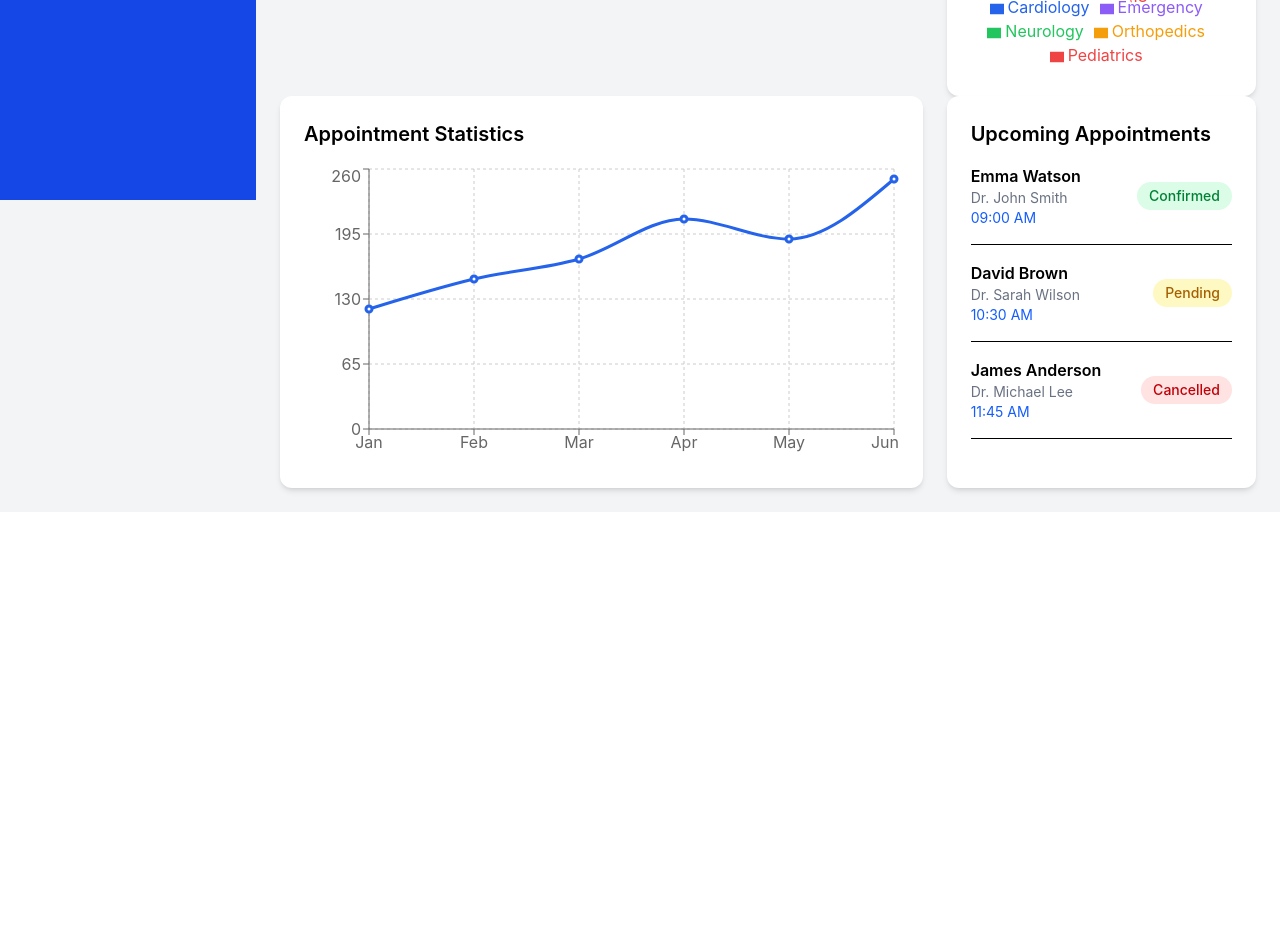
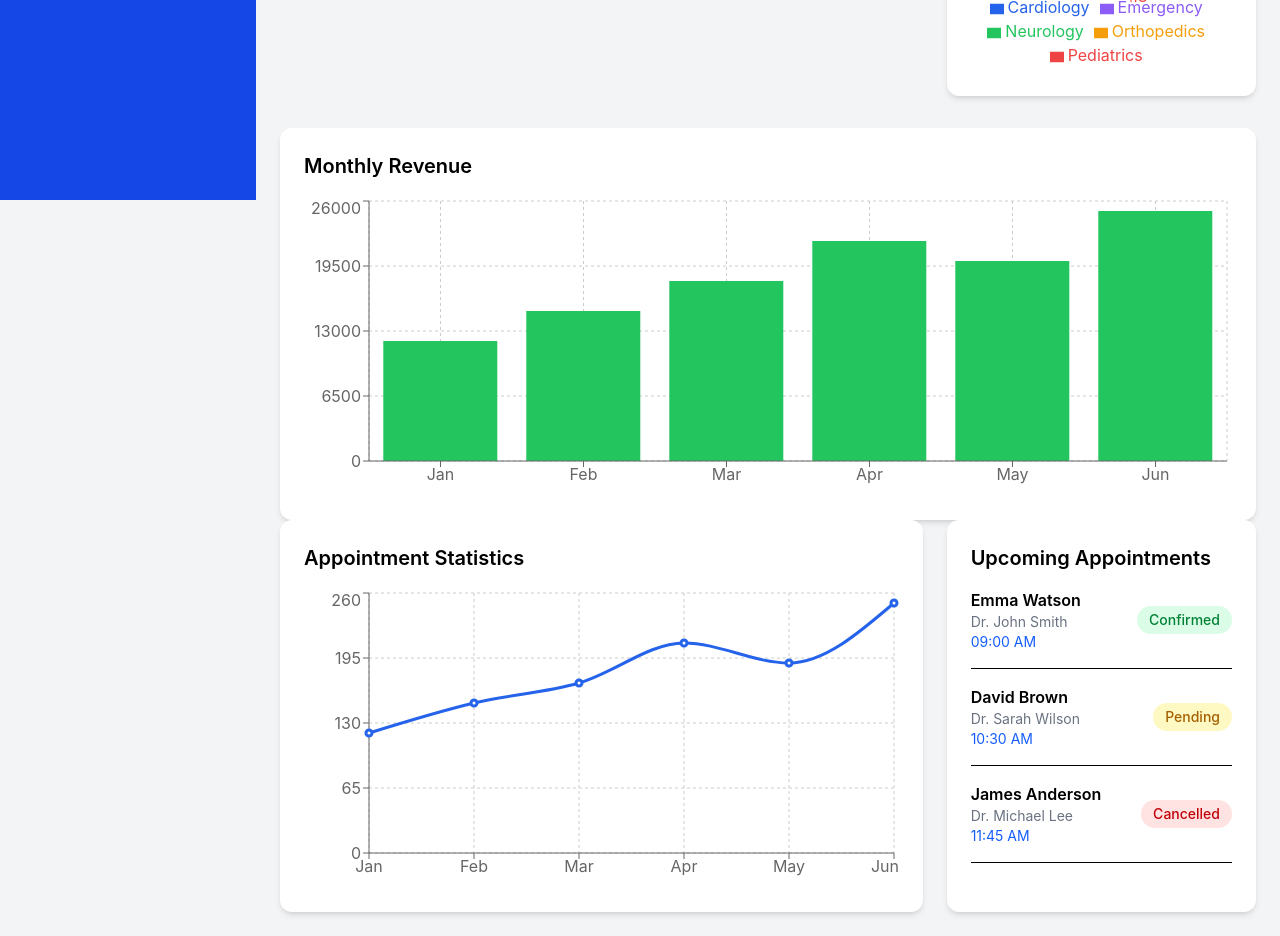
Before and after one commit to AyeshaPerera2003/hospital-management-system-react, a React (Vite) app: page / in a window 1280 px wide. Shown: the part 600-1536 px from the top of the page. Before the commit the page ends 1112 px from the top, so only its background shows below. Built offline with nearby package versions, Linux system fonts and the light colour scheme.

Commit message:
Added revenue bar chart

```diff
--- /dev/null
+++ b/src/Components/dashboard/RevenueChart.jsx
@@ -0,0 +1,33 @@
+import {
+  ResponsiveContainer,
+  BarChart,
+  Bar,
+  XAxis,
+  YAxis,
+  CartesianGrid,
+  Tooltip,
+} from "recharts";
+
+import { revenueData } from "../../data/chartData";
+
+function RevenueChart() {
+  return (
+    <div className="bg-white rounded-xl shadow-md p-6">
+      <h2 className="text-xl font-semibold mb-4">
+        Monthly Revenue
+      </h2>
+
+      <ResponsiveContainer width="100%" height={300}>
+        <BarChart data={revenueData}>
+          <CartesianGrid strokeDasharray="3 3" />
+          <XAxis dataKey="month" />
+          <YAxis />
+          <Tooltip />
+          <Bar dataKey="revenue" fill="#22c55e" />
+        </BarChart>
+      </ResponsiveContainer>
+    </div>
+  );
+}
+
+export default RevenueChart;
--- a/src/data/chartData.jsx
+++ b/src/data/chartData.jsx
@@ -14,3 +14,12 @@ export const departmentData = [
   { name: "Pediatrics", value: 18 },
   { name: "Emergency", value: 12 },
 ];
+
+export const revenueData = [
+  { month: "Jan", revenue: 12000 },
+  { month: "Feb", revenue: 15000 },
+  { month: "Mar", revenue: 18000 },
+  { month: "Apr", revenue: 22000 },
+  { month: "May", revenue: 20000 },
+  { month: "Jun", revenue: 25000 },
+];
--- a/src/pages/Dashboard/Dashboard.jsx
+++ b/src/pages/Dashboard/Dashboard.jsx
@@ -3,6 +3,11 @@ import AppointmentChart from "../../components/charts/AppointmentChart";
 import RecentPatients from "../../components/tables/RecentPatients";
 import UpcomingAppointments from "../../components/dashboard/UpcomingAppointments";
 import DepartmentChart from "../../components/dashboard/DepartmentChart";
+import RevenueChart from "../../components/dashboard/RevenueChart";
+
+
+
+
 
 import {
   FaUserInjured,
@@ -61,6 +66,10 @@ function Dashboard() {
 
 </div>
 
+<div className="mt-8">
+  <RevenueChart />
+</div>
+
 <div className="grid grid-cols-1 lg:grid-cols-3 gap-6">
 
   <div className="lg:col-span-2">
```
